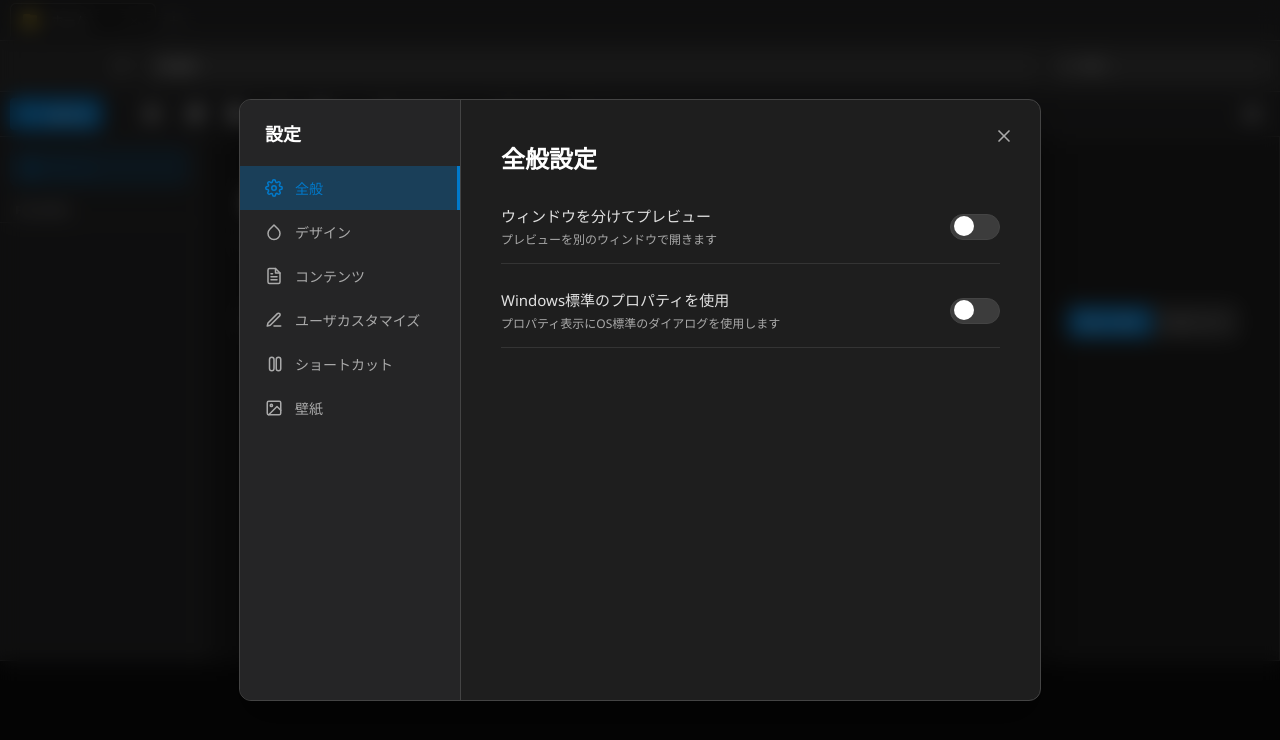
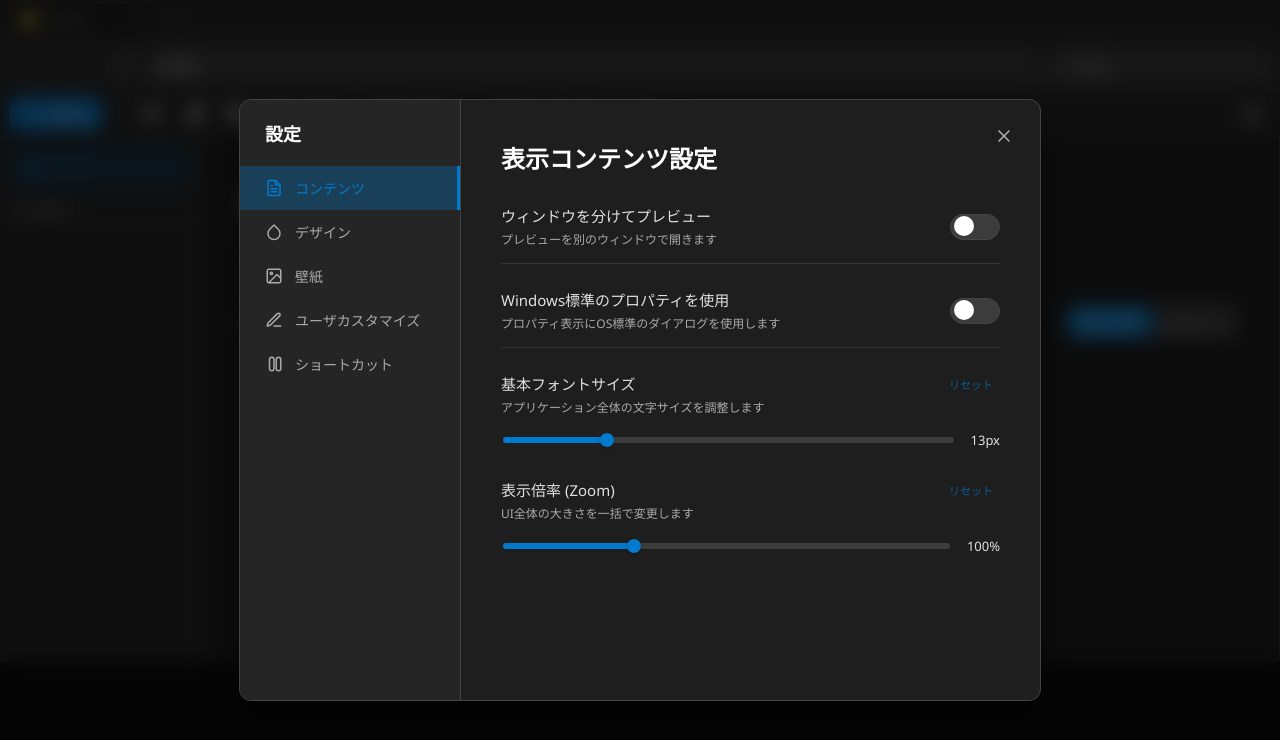
Before and after one commit to Lond0612/Modern_filer, an Electron app: page frontend/index.html in a window 1280 px wide. Both pictures are taken after a click on the button 1252 px from the left and 114 px from the top of the page. Shown: the top 740 px of the page. Drawn offline with Linux system fonts and the light colour scheme; no server answers.

Commit message:
v2.0.0最終調整：設定項目のUX改善

```diff
--- a/frontend/index.html
+++ b/frontend/index.html
@@ -357,24 +357,7 @@
             </button>
             <div class="settings-sidebar">
                 <div class="settings-sidebar-header">設定</div>
-                <div class="settings-tab-btn active" data-tab="general">
-                    <svg viewBox="0 0 24 24" fill="none" stroke="currentColor" stroke-width="2" stroke-linecap="round"
-                        stroke-linejoin="round">
-                        <circle cx="12" cy="12" r="3"></circle>
-                        <path
-                            d="M19.4 15a1.65 1.65 0 0 0 .33 1.82l.06.06a2 2 0 0 1 0 2.83 2 2 0 0 1-2.83 0l-.06-.06a1.65 1.65 0 0 0-1.82-.33 1.65 1.65 0 0 0-1 1.51V21a2 2 0 0 1-2 2 2 2 0 0 1-2-2v-.09A1.65 1.65 0 0 0 9 19.4a1.65 1.65 0 0 0-1.82.33l-.06.06a2 2 0 0 1-2.83 0 2 2 0 0 1 0-2.83l.06-.06a1.65 1.65 0 0 0 .33-1.82 1.65 1.65 0 0 0-1.51-1H3a2 2 0 0 1-2-2 2 2 0 0 1 2-2h.09A1.65 1.65 0 0 0 4.6 9a1.65 1.65 0 0 0-.33-1.82l-.06-.06a2 2 0 0 1 0-2.83 2 2 0 0 1 2.83 0l.06.06a1.65 1.65 0 0 0 1.82.33H9a1.65 1.65 0 0 0 1-1.51V3a2 2 0 0 1 2-2 2 2 0 0 1 2 2v.09a1.65 1.65 0 0 0 1 1.51 1.65 1.65 0 0 0 1.82-.33l.06-.06a2 2 0 0 1 2.83 0 2 2 0 0 1 0 2.83l-.06.06a1.65 1.65 0 0 0-.33 1.82V9a1.65 1.65 0 0 0 1.51 1H21a2 2 0 0 1 2 2 2 2 0 0 1-2 2h-.09a1.65 1.65 0 0 0-1.51 1z">
-                        </path>
-                    </svg>
-                    全般
-                </div>
-                <div class="settings-tab-btn" data-tab="theme">
-                    <svg viewBox="0 0 24 24" fill="none" stroke="currentColor" stroke-width="2" stroke-linecap="round"
-                        stroke-linejoin="round">
-                        <path d="M12 2.69l5.66 5.66a8 8 0 1 1-11.31 0z"></path>
-                    </svg>
-                    デザイン
-                </div>
-                <div class="settings-tab-btn" data-tab="contents">
+                <div class="settings-tab-btn active" data-tab="contents">
                     <svg viewBox="0 0 24 24" fill="none" stroke="currentColor" stroke-width="2" stroke-linecap="round"
                         stroke-linejoin="round">
                         <path d="M14 2H6a2 2 0 0 0-2 2v16a2 2 0 0 0 2 2h12a2 2 0 0 0 2-2V8z"></path>
@@ -384,6 +367,22 @@
                         <polyline points="10 9 9 9 8 9"></polyline>
                     </svg>
                     コンテンツ
+                </div>
+                <div class="settings-tab-btn" data-tab="theme">
+                    <svg viewBox="0 0 24 24" fill="none" stroke="currentColor" stroke-width="2" stroke-linecap="round"
+                        stroke-linejoin="round">
+                        <path d="M12 2.69l5.66 5.66a8 8 0 1 1-11.31 0z"></path>
+                    </svg>
+                    デザイン
+                </div>
+                <div class="settings-tab-btn" data-tab="wallpaper">
+                    <svg viewBox="0 0 24 24" fill="none" stroke="currentColor" stroke-width="2" stroke-linecap="round"
+                        stroke-linejoin="round">
+                        <rect x="3" y="3" width="18" height="18" rx="2" ry="2"></rect>
+                        <circle cx="8.5" cy="8.5" r="1.5"></circle>
+                        <polyline points="21 15 16 10 5 21"></polyline>
+                    </svg>
+                    壁紙
                 </div>
                 <div class="settings-tab-btn" data-tab="customization">
                     <svg viewBox="0 0 24 24" fill="none" stroke="currentColor" stroke-width="2" stroke-linecap="round"
@@ -401,41 +400,8 @@
                     </svg>
                     ショートカット
                 </div>
-                <div class="settings-tab-btn" data-tab="wallpaper">
-                    <svg viewBox="0 0 24 24" fill="none" stroke="currentColor" stroke-width="2" stroke-linecap="round"
-                        stroke-linejoin="round">
-                        <rect x="3" y="3" width="18" height="18" rx="2" ry="2"></rect>
-                        <circle cx="8.5" cy="8.5" r="1.5"></circle>
-                        <polyline points="21 15 16 10 5 21"></polyline>
-                    </svg>
-                    壁紙
-                </div>
             </div>
             <div class="settings-main">
-                <!-- 全般タブ -->
-                <div id="tab-general" class="settings-tab-content active">
-                    <div class="tab-header">全般設定</div>
-                    <div class="setting-group">
-                        <div class="setting-label">
-                            <span class="main-label">ウィンドウを分けてプレビュー</span>
-                            <span class="sub-label">プレビューを別のウィンドウで開きます</span>
-                        </div>
-                        <label class="toggle-switch">
-                            <input type="checkbox" id="toggle-window-preview">
-                            <span class="slider"></span>
-                        </label>
-                    </div>
-                    <div class="setting-group">
-                        <div class="setting-label">
-                            <span class="main-label">Windows標準のプロパティを使用</span>
-                            <span class="sub-label">プロパティ表示にOS標準のダイアログを使用します</span>
-                        </div>
-                        <label class="toggle-switch">
-                            <input type="checkbox" id="toggle-native-properties">
-                            <span class="slider"></span>
-                        </label>
-                    </div>
-                </div>
 
                 <!-- デザインタブ -->
                 <div id="tab-theme" class="settings-tab-content">
@@ -529,15 +495,38 @@
                 </div>
 
                 <!-- コンテンツタブ -->
-                <div id="tab-contents" class="settings-tab-content">
+                <div id="tab-contents" class="settings-tab-content active">
                     <div class="tab-header">表示コンテンツ設定</div>
+
+                    <div class="setting-group">
+                        <div class="setting-label">
+                            <span class="main-label">ウィンドウを分けてプレビュー</span>
+                            <span class="sub-label">プレビューを別のウィンドウで開きます</span>
+                        </div>
+                        <label class="toggle-switch">
+                            <input type="checkbox" id="toggle-window-preview">
+                            <span class="slider"></span>
+                        </label>
+                    </div>
+
+                    <div class="setting-group">
+                        <div class="setting-label">
+                            <span class="main-label">Windows標準のプロパティを使用</span>
+                            <span class="sub-label">プロパティ表示にOS標準のダイアログを使用します</span>
+                        </div>
+                        <label class="toggle-switch">
+                            <input type="checkbox" id="toggle-native-properties">
+                            <span class="slider"></span>
+                        </label>
+                    </div>
+
                     <div class="setting-group-vertical">
                         <div class="setting-group-header">
                             <div class="setting-label">
                                 <span class="main-label">基本フォントサイズ</span>
                                 <span class="sub-label">アプリケーション全体の文字サイズを調整します</span>
                             </div>
-                            <span class="reset-link" id="reset-font-size" title="初期値に戻す">デフォルト</span>
+                            <span class="reset-link" id="reset-font-size" title="初期値に戻す">リセット</span>
                         </div>
                         <div class="slider-control">
                             <input type="range" id="font-size-slider" min="11" max="20" value="13">
@@ -551,7 +540,7 @@
                                 <span class="main-label">表示倍率 (Zoom)</span>
                                 <span class="sub-label">UI全体の大きさを一括で変更します</span>
                             </div>
-                            <span class="reset-link" id="reset-zoom" title="初期値に戻す">デフォルト</span>
+                            <span class="reset-link" id="reset-zoom" title="初期値に戻す">リセット</span>
                         </div>
                         <div class="slider-control">
                             <input type="range" id="zoom-slider" min="80" max="150" value="100" step="5">
@@ -790,7 +779,7 @@
                             <div class="setting-label">
                                 <span class="main-label">すりガラスの不透明度</span>
                             </div>
-                            <span class="reset-link" id="reset-wallpaper-opacity" title="初期値に戻す">デフォルト</span>
+                            <span class="reset-link" id="reset-wallpaper-opacity" title="初期値に戻す">リセット</span>
                         </div>
                         <div class="slider-control"
                             style="display: flex; align-items: center; gap: 15px; margin-top: 8px;">
--- a/frontend/js/settings.js
+++ b/frontend/js/settings.js
@@ -92,7 +92,7 @@ const SettingsManager = {
         if (this.openBtn) {
             this.openBtn.onclick = () => {
                 const activeTab = document.querySelector('.settings-tab-btn.active');
-                const tabId = activeTab ? activeTab.dataset.tab : 'general';
+                const tabId = activeTab ? activeTab.dataset.tab : 'contents';
                 this.switchTab(tabId);
                 this.screen.style.display = 'flex';
             };
```
Also changed, not shown: frontend/main.js (+14 -1 lines), README.md.
